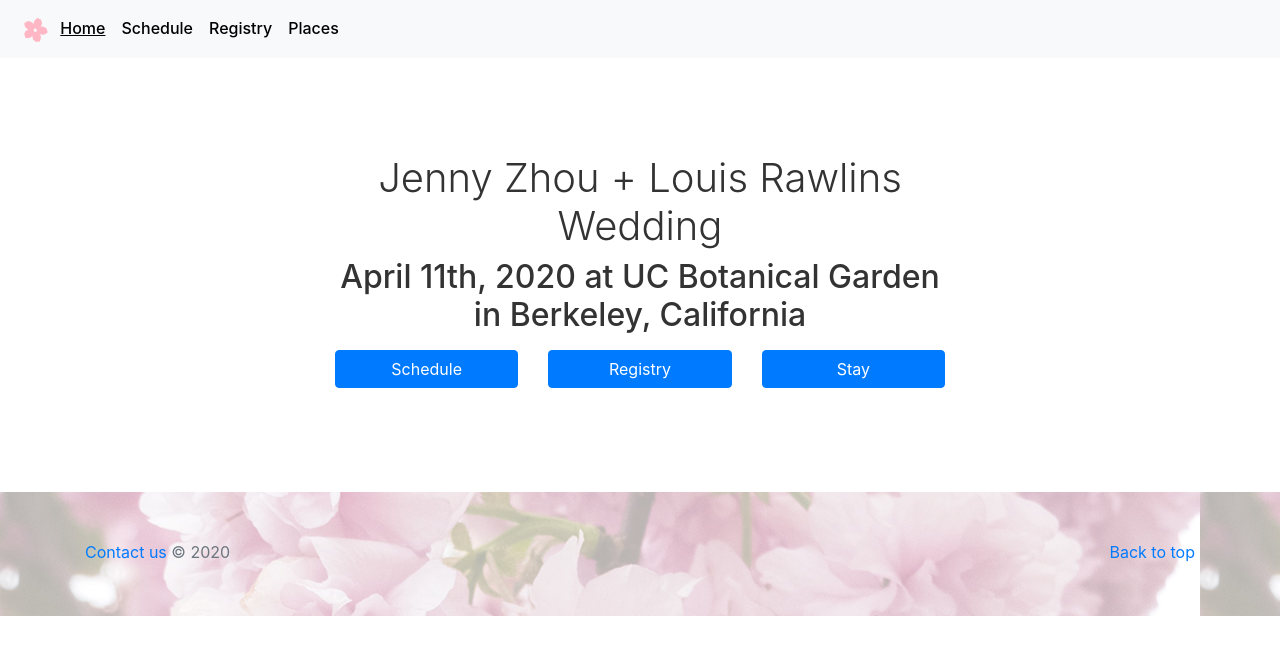
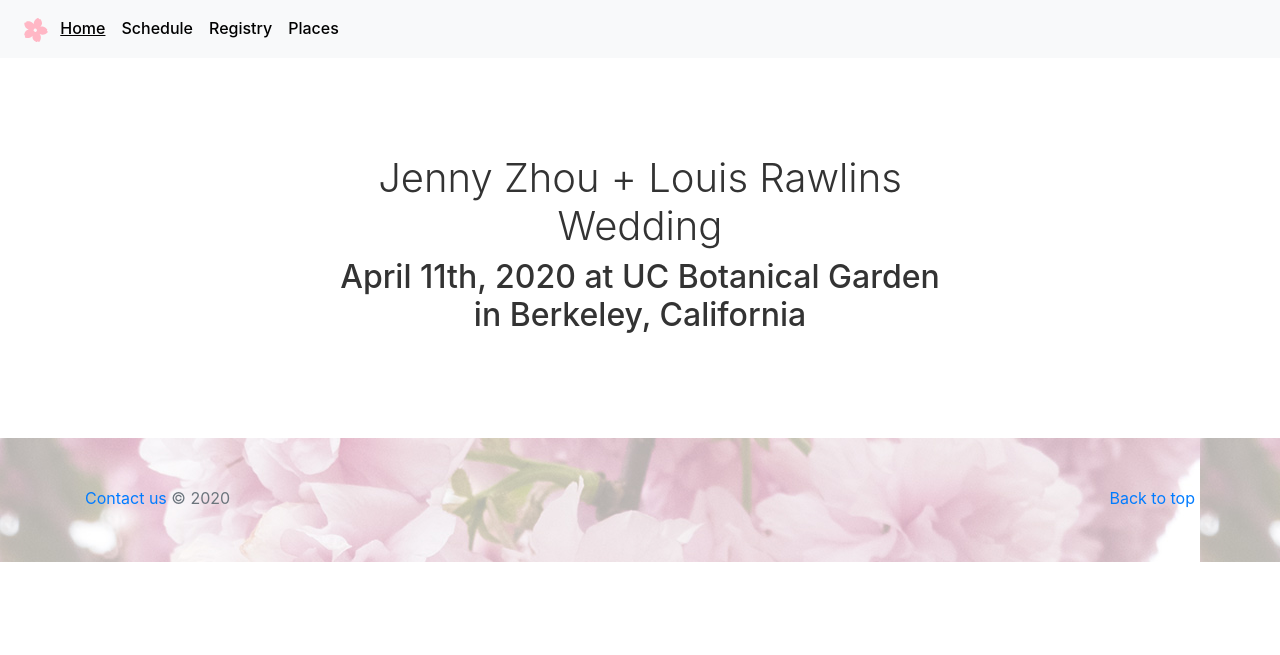
Before and after one commit to louisrawlins/jz-louis.com, a Jekyll site: the page built from index.html, in a window 1280 px wide. Shown: the top 655 px of the page. Built offline with Jekyll 4.4.1, drawn with Linux system fonts in a browser that asks for light colours.

Commit message:
removed buttons

```diff
--- a/index.html
+++ b/index.html
@@ -33,17 +33,6 @@ title: "Jenny Zhou + Louis Rawlins Wedding - April 11th, 2020"
     <div class="container">
       <h1>Jenny Zhou + Louis Rawlins Wedding</h1>
       <h2>April 11th, 2020 at UC Botanical Garden in Berkeley, California</h2>
-      <div class="row">
-        <div class="col-md-4 col-lg-4">
-          <a href="schedule.html" class="btn btn-primary btn-block my-2">Schedule</a>
-        </div>
-        <div class="col-md-4 col-lg-4">
-          <a href="registry.html" class="btn btn-primary btn-block my-2">Registry</a>
-        </div>
-        <div class="col-md-4 col-lg-4">
-          <a href="stay.html" class="btn btn-primary btn-block my-2">Stay</a>
-        </div>
-      </div>
     </div>
   </section>
 
```
